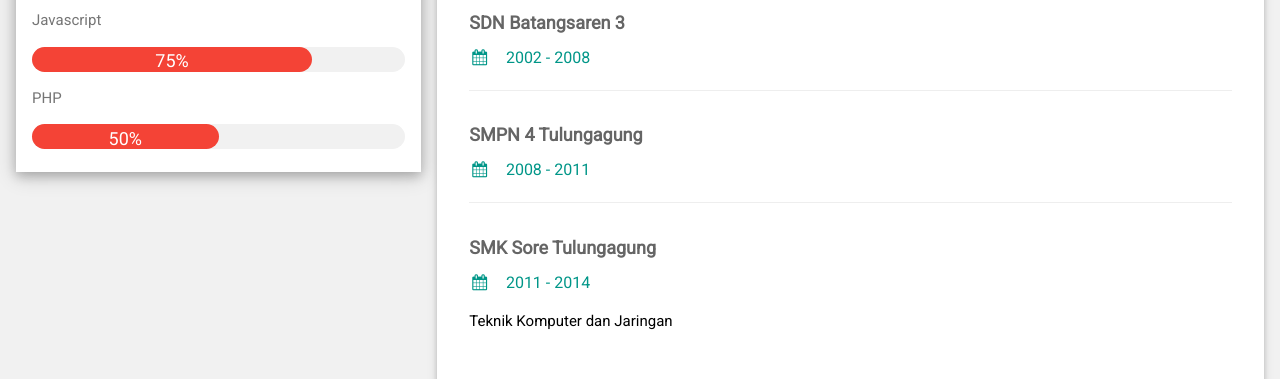
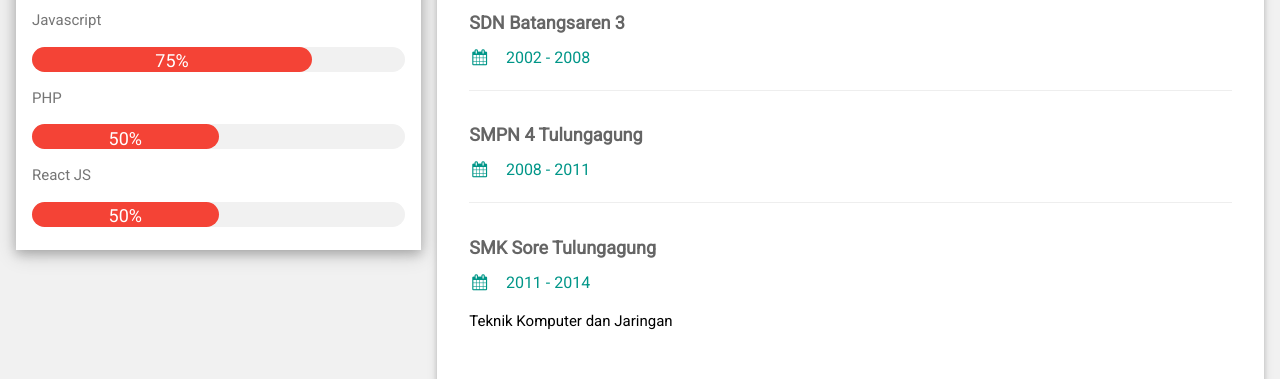
Before and after one commit to aswara/cv, a plain HTML site: page index.html in a window 1280 px wide. Shown: the part 421-800 px from the top of the page. Drawn offline with nearby package versions, Linux system fonts and the light colour scheme.

Commit message:
Update index.html

```diff
--- a/index.html
+++ b/index.html
@@ -131,6 +131,10 @@ html,body,h1,h2,h3,h4,h5,h6 {font-family: "Roboto", sans-serif}
           <div class="w3-light-grey w3-round-xlarge w3-small">
             <div class="animasi4 w3-container w3-center w3-round-xlarge w3-red" style="width:50%; height:25px; font-size: 18px">50%</div>
           </div>
+          <p>React JS</p>
+          <div class="w3-light-grey w3-round-xlarge w3-small">
+            <div class="animasi4 w3-container w3-center w3-round-xlarge w3-red" style="width:50%; height:25px; font-size: 18px">50%</div>
+          </div>
          <br>
         </div>
       </div><br>
```
